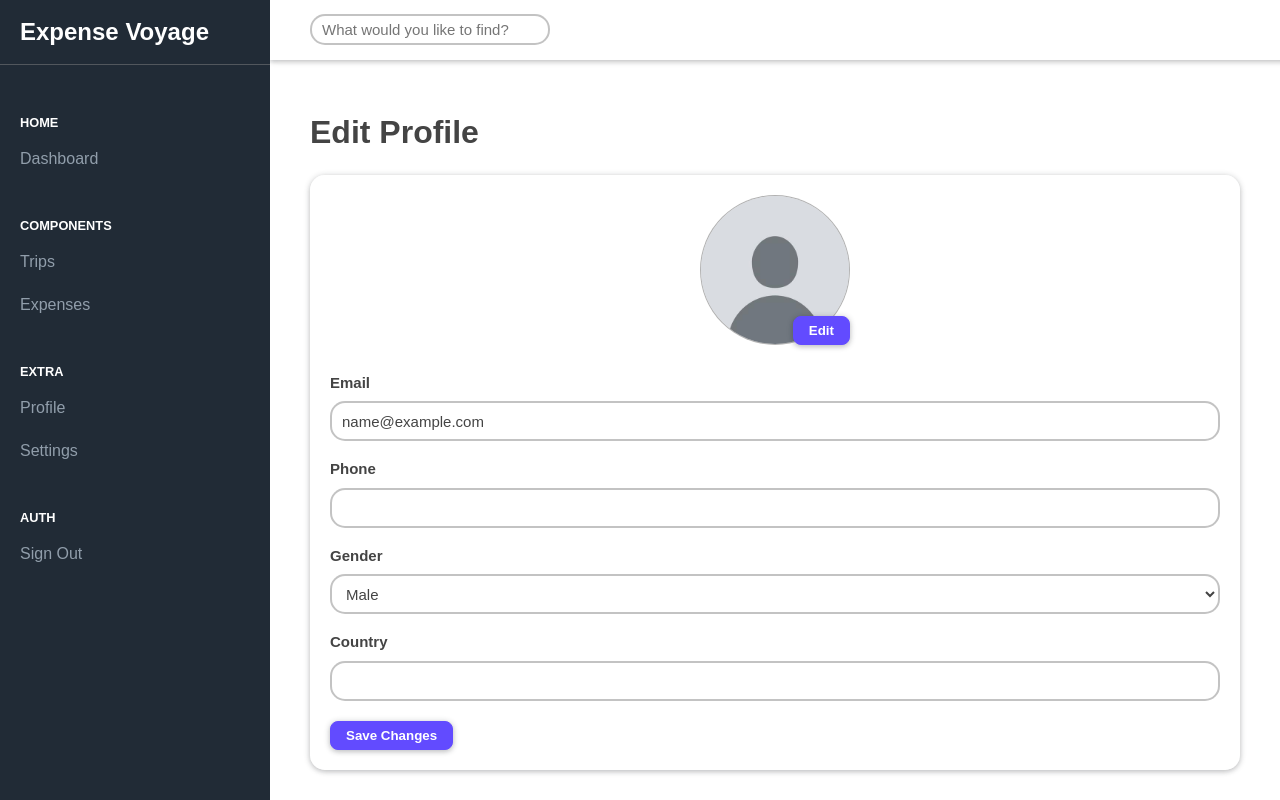
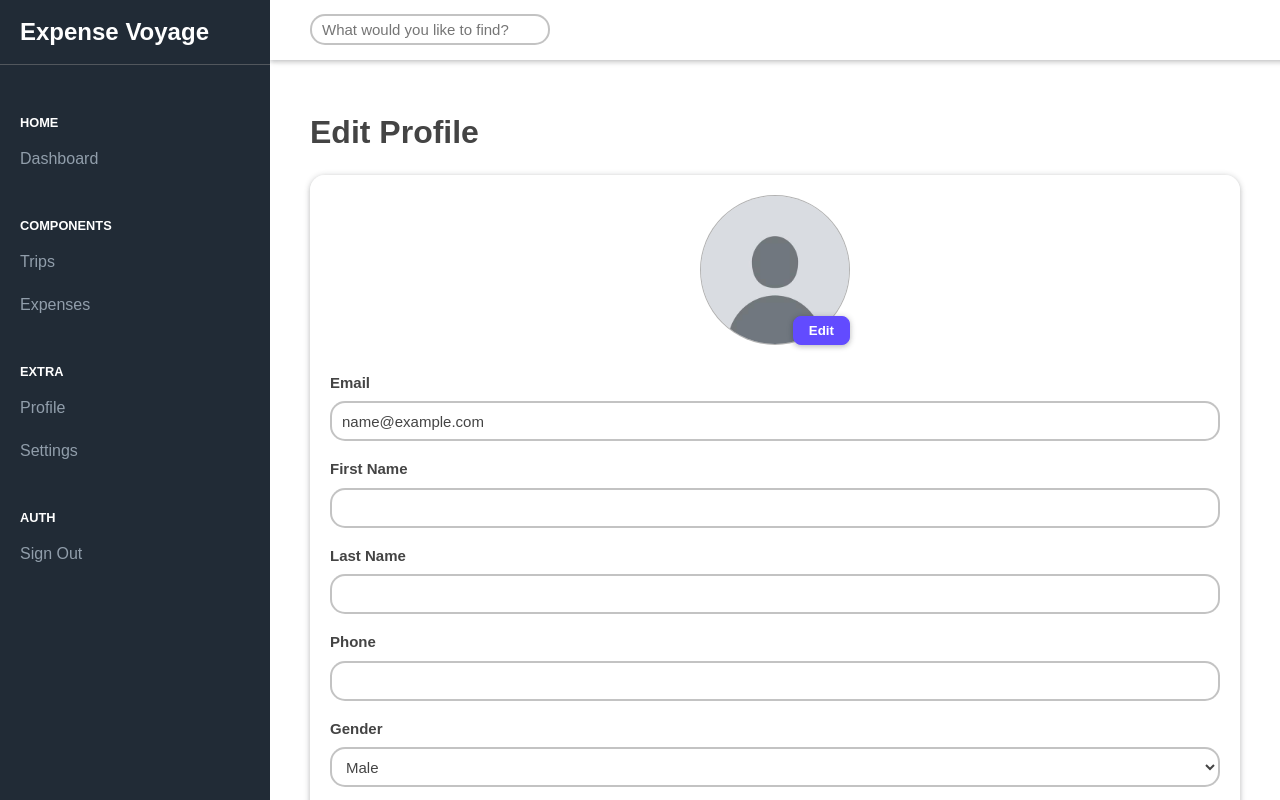
Before and after one commit to rexdevteam/webapp, a React (Vite) app in the folder frontend-v2/: page /profile/edit in a window 1280 px wide. Shown: the top 800 px of the page. Built offline with nearby package versions, Linux system fonts and the light colour scheme; sample sign-in values are in the browser's storage; a web font is replaced by a local one.

Commit message:
update frofile edit form

```diff
--- a/frontend-v2/src/pages/profile/ProfileEdit.jsx
+++ b/frontend-v2/src/pages/profile/ProfileEdit.jsx
@@ -16,6 +16,7 @@ import "./profile.css";
 import defProfile from "../../assets/img/avatar.jpg"
 
 const ProfileEdit = () => {
+	const navigate = useNavigate();
 	const { user_profile, access_token } = useAuth();
     const [selectedFile, setSelectedFile] = useState(null);
     const [profilePicture, setProfilePicture] = useState(
@@ -37,6 +38,8 @@ const ProfileEdit = () => {
             const formData = new FormData();
             formData.append("full_name", values.full_name);
 			formData.append("email", values.email);
+			formData.append("firstname", values.firstname);
+			formData.append("lastname", values.lastname);
 			formData.append("phone", values.phone);
 			formData.append("gender", values.gender);
 			formData.append("country", values.country);
@@ -57,6 +60,7 @@ const ProfileEdit = () => {
 
 			localStorage.setItem("user_profile", JSON.stringify(user_data));
 			persistAlert(data?.message, "success");
+			navigate("/profile");
 		} catch (error) {
 			console.error("Error updating profile:", error);
 			setAlert(error?.message, "error");
@@ -78,6 +82,8 @@ const ProfileEdit = () => {
 					<Formik
 						initialValues={{
 							email: user_profile.email,
+							firstname: user_profile.firstname,
+							lastname: user_profile.lastname,
 							phone: user_profile.phone,
 							gender: user_profile.gender,
 							country: user_profile.country,
@@ -129,6 +135,44 @@ const ProfileEdit = () => {
 										/>
 										<ErrorMessage
 											name="email"
+											component="div"
+											className="err-msg"
+										/>
+									</div>
+								</div>
+								<div className="profile-info">
+									<div className="form-group">
+										<label htmlFor="firstname">
+											First Name
+										</label>
+										<Field
+											name="firstname"
+											type="text"
+											label="First Name"
+											margin="normal"
+											className="rounded form-control"
+										/>
+										<ErrorMessage
+											name="firstname"
+											component="div"
+											className="err-msg"
+										/>
+									</div>
+								</div>
+								<div className="profile-info">
+									<div className="form-group">
+										<label htmlFor="lastname">
+											Last Name
+										</label>
+										<Field
+											name="lastname"
+											type="text"
+											label="Last Name"
+											margin="normal"
+											className="rounded form-control"
+										/>
+										<ErrorMessage
+											name="lastname"
 											component="div"
 											className="err-msg"
 										/>
--- a/frontend-v2/src/services/validationSchemas.js
+++ b/frontend-v2/src/services/validationSchemas.js
@@ -13,6 +13,9 @@ export const signupSchema = Yup.object().shape({
 	email: Yup.string()
 		.email("Invalid email address")
 		.required("Email is required"),
+	firstname: Yup.string().required("First name is required"),
+	lastname: Yup.string().required("Last name is required"),
+	country: Yup.string().required("Country is required"),
 	password: Yup.string()
 		.min(6, "Password must be at least 6 characters")
 		.required("Password is required"),
@@ -22,10 +25,14 @@ export const signupSchema = Yup.object().shape({
 });
 
 
+
 export const profileEditSchema = Yup.object().shape({
 	email: Yup.string()
 		.email("Invalid email format")
 		.required("Email is required"),
+	firstname: Yup.string().required("First name is required"),
+	lastname: Yup.string().required("Last name is required"),
+	country: Yup.string().required("Country is required"),
 	phone: Yup.string().nullable(),
 	gender: Yup.string().required("Gender is required"),
 	profile_picture: Yup.string().url("Invalid URL").nullable(),
```
